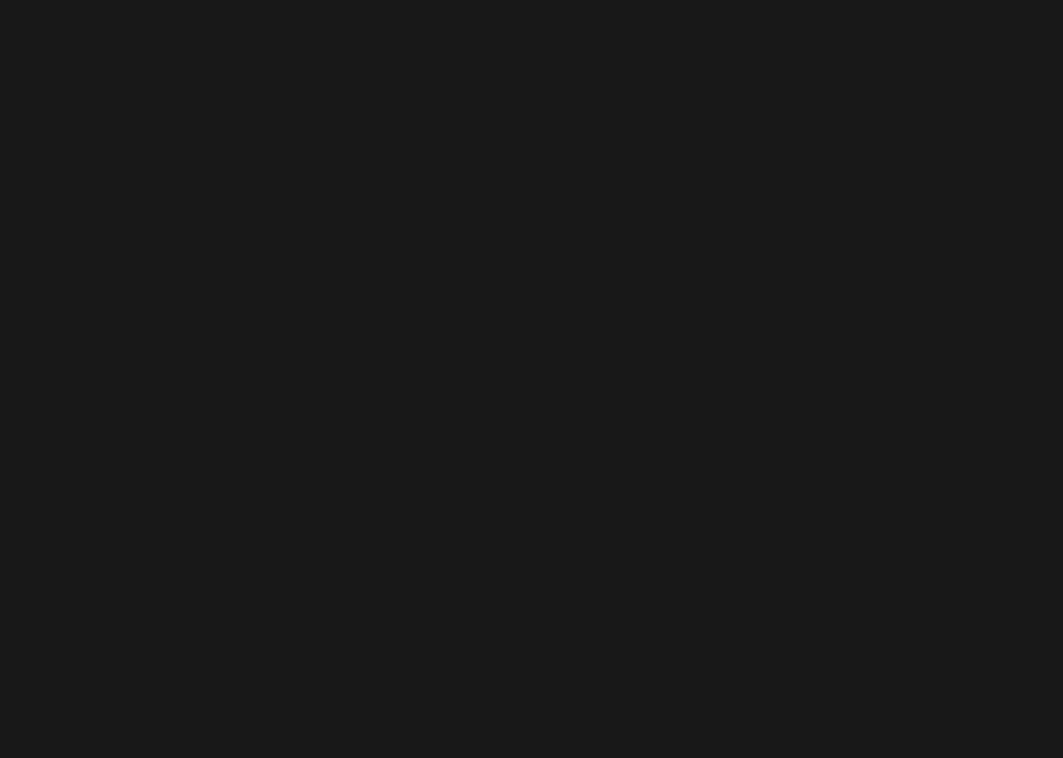
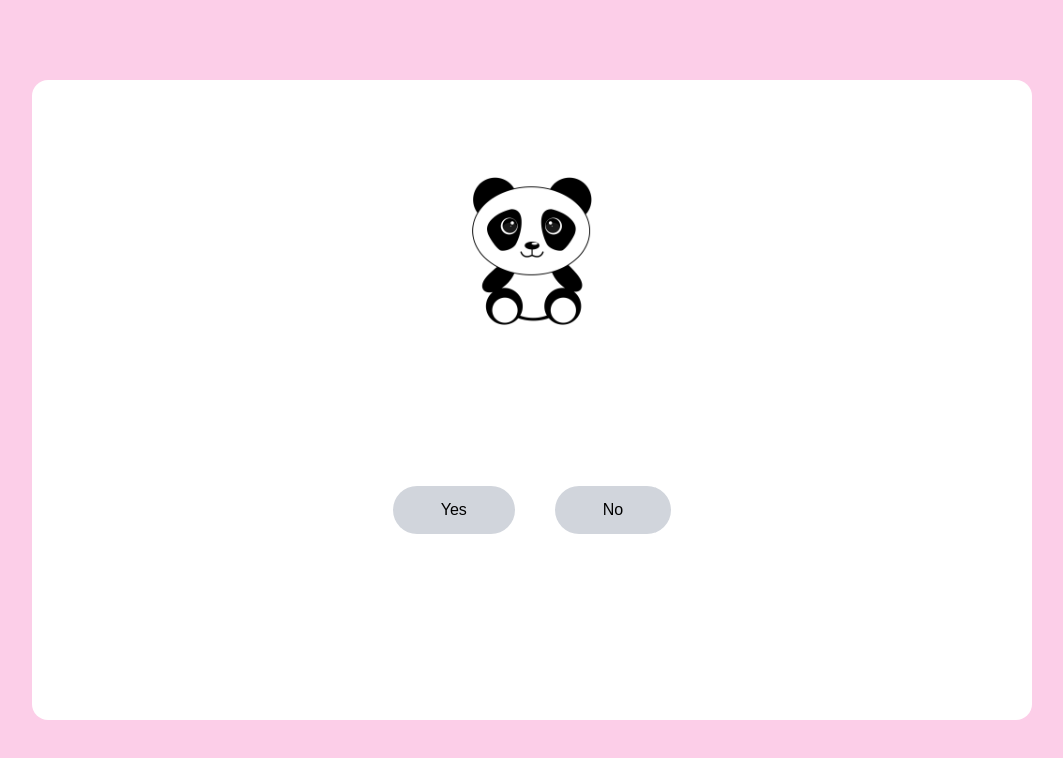
Before and after one commit to muhkyle17/funny-v-quest, a Next.js app: page / in a window 1280 px wide. Shown: the top 758 px of the page, without its empty margins (108-1171 px from the left). Built offline with nearby package versions, Linux system fonts and the light colour scheme.

Commit message:
Add initial styling

```diff
--- a/app/page.tsx
+++ b/app/page.tsx
@@ -1,5 +1,40 @@
+'use client'
+
 import Image from 'next/image'
+import { useState } from 'react'
+import { motion } from 'framer-motion'
 
 export default function Home() {
-  return <main className='min-h-screen'></main>
+  const [position, setPosition] = useState({ x: 0, y: 0 })
+
+  const handleMouseEnter = () => {
+    const x = (Math.random() - 0.5) * 400
+    const y = (Math.random() - 0.5) * 300
+    setPosition({ x, y })
+  }
+
+  return (
+    <main className='flex min-h-screen items-center justify-center bg-pink-200'>
+      <div className='h-160 w-250 rounded-2xl p-24 bg-white'>
+        <div className='flex flex-col items-center justify-center gap-16'>
+          <Image src='/graphicssc-bear-2316805_1280.png' alt='Panda' width={150} height={150} />
+          <div className='flex flex-col gap-14'>
+            <h1 className='text-4xl font-bold'>Hi Cielo, will you be my valentine?</h1>
+            <div className='flex flex-row gap-10 items-center justify-center'>
+              <button className='bg-gray-300 px-12 py-3 text-black rounded-3xl hover:bg-pink-300 hover:cursor-pointer'>
+                Yes
+              </button>
+              <motion.button
+                className='bg-gray-300 px-12 py-3 text-black rounded-3xl hover:bg-pink-300 hover:cursor-pointer'
+                animate={{ x: position.x, y: position.y }}
+                transition={{ type: 'spring', stiffness: 300, damping: 20 }}
+                onMouseEnter={handleMouseEnter}>
+                No
+              </motion.button>
+            </div>
+          </div>
+        </div>
+      </div>
+    </main>
+  )
 }
```
